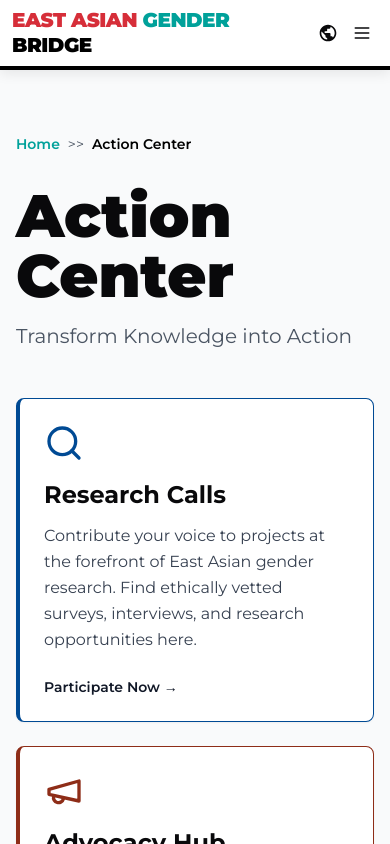
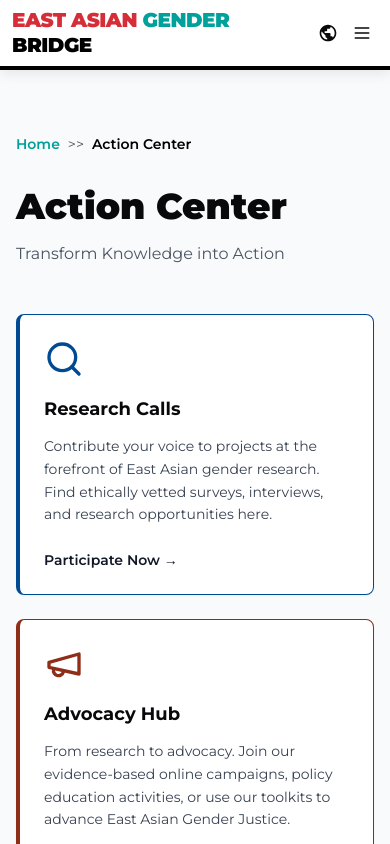
Before and after one commit to Username-19999/gender-bridge-asia, a Next.js app: page /action-center in a window 390 px wide. Shown: the top 844 px of the page. Built offline with nearby package versions, Linux system fonts and the light colour scheme.

Commit message:
feat: optimize mobile font sizes for Community Space, Action Center, and Contact Us pages

```diff
--- a/src/app/action-center/page.tsx
+++ b/src/app/action-center/page.tsx
@@ -65,10 +65,10 @@ export default function ActionCenter() {
         <AnimatedSection immediate={true}>
           <div className="mb-16">
             {/* Page Header - Left Aligned */}
-            <h1 className="text-6xl font-black mb-4">
+            <h1 className="text-4xl sm:text-6xl font-black mb-4">
               {t("Action Center", "行动中心")}
             </h1>
-            <p className="text-xl text-gray-600 mb-12">
+            <p className="text-base sm:text-xl text-gray-600 mb-12">
               {t("Transform Knowledge into Action", "将知识转化为行动")}
             </p>
 
@@ -85,12 +85,12 @@ export default function ActionCenter() {
                   </div>
 
                   {/* Title */}
-                  <h3 className="text-2xl font-bold mb-3">
+                  <h3 className="text-lg sm:text-2xl font-bold mb-3">
                     {card.title}
                   </h3>
 
                   {/* Description */}
-                  <p className="text-gray-700 leading-relaxed mb-6 flex-grow">
+                  <p className="text-sm sm:text-base text-gray-700 leading-relaxed mb-6 flex-grow">
                     {card.description}
                   </p>
 
--- a/src/app/community-space/page.tsx
+++ b/src/app/community-space/page.tsx
@@ -56,12 +56,12 @@ export default function CommunitySpace() {
 
         <AnimatedSection immediate={true}>
           <div className="mb-16">
-            <h1 className="text-6xl font-black mb-4">{t("Community Space", "社区空间")}</h1>
-            <p className="text-xl text-gray-600 mb-12">
+            <h1 className="text-4xl sm:text-6xl font-black mb-4">{t("Community Space", "社区空间")}</h1>
+            <p className="text-base sm:text-xl text-gray-600 mb-12">
               {t("Explore interactive games to deepen your understanding of gender equality", "通过互动游戏深化对性别平等的理解")}
             </p>
 
-            <h2 className="text-4xl font-black mb-8">{t("Interactive Games", "互动游戏")}</h2>
+            <h2 className="text-3xl sm:text-4xl font-black mb-8">{t("Interactive Games", "互动游戏")}</h2>
 
             {/* Progress Bar */}
             <div className="mb-8">
--- a/src/app/contact-us/page.tsx
+++ b/src/app/contact-us/page.tsx
@@ -92,8 +92,8 @@ export default function ContactUs() {
 
         <AnimatedSection immediate={true}>
           <div className="mb-12">
-            <h1 className="text-6xl font-black mb-4">{t("Contact Us", "联系我们")}</h1>
-            <p className="text-xl text-gray-600">
+            <h1 className="text-4xl sm:text-6xl font-black mb-4">{t("Contact Us", "联系我们")}</h1>
+            <p className="text-base sm:text-xl text-gray-600">
               {t("We'd love to hear from you", "欢迎联系我们，我们期待听到您的声音")}
             </p>
           </div>
```
